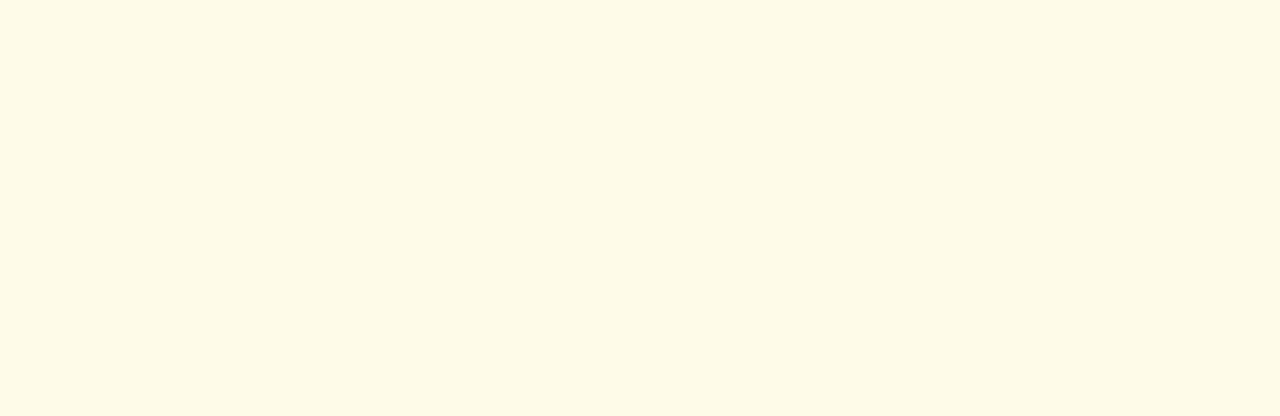
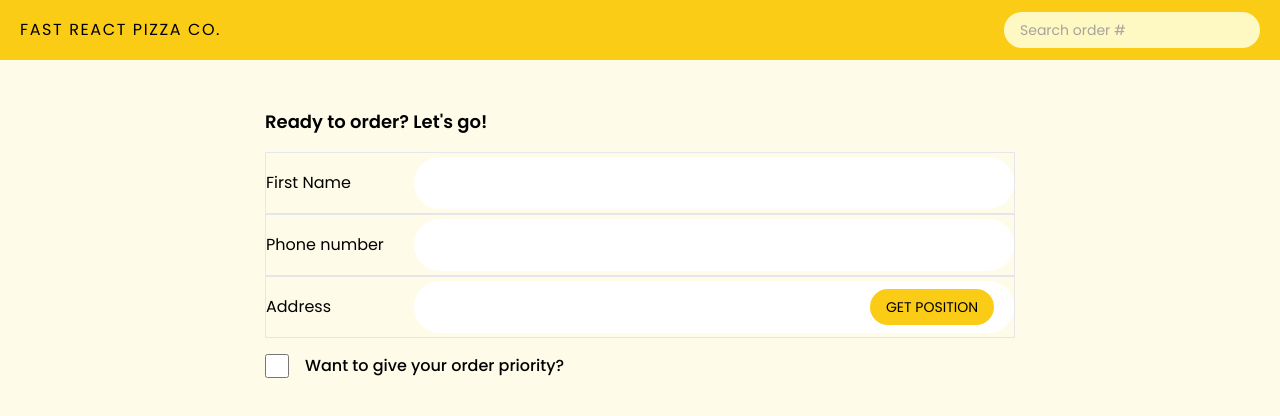
Before and after one commit to MarioMilosevic/Fast-pizza, a React (Vite) app: page /order/new in a window 1280 px wide. Before the commit this address had no page. Shown: the top 416 px of the page. Built offline with nearby package versions, Linux system fonts and the light colour scheme.

Commit message:
Add order and order Input components

```diff
--- a/src/App.tsx
+++ b/src/App.tsx
@@ -3,6 +3,7 @@ import Header from "./components/Header";
 import Welcome from "./components/Welcome";
 import Menu from "./components/Menu";
 import Cart from "./components/Cart";
+import Order from "./components/Order";
 function App() {
   return (
     <BrowserRouter>
@@ -11,6 +12,7 @@ function App() {
           <Route index element={<Welcome />} />
           <Route path="/menu" element={<Menu />} />
           <Route path="/cart" element={<Cart />} />
+          <Route path="/order/new" element={<Order />} />
         </Route>
       </Routes>
     </BrowserRouter>
--- a/src/components/Cart.tsx
+++ b/src/components/Cart.tsx
@@ -3,6 +3,7 @@ import { useSelector, useDispatch } from "react-redux";
 import { RootState } from "../redux/store/store";
 import { useNavigate } from "react-router-dom";
 import { setLoading } from "../redux/features/loadingSlice";
+import { clearCart } from "../redux/features/cartSlice";
 import Button from "./Button";
 import ClearButton from "./ClearButton";
 import CartItem from "./CartItem";
@@ -39,10 +40,10 @@ const Cart = () => {
           ))}
 
           <div className="flex gap-4">
-            <Button buttonClickHandler={() => console.log("nesto")} size="big">
+            <Button buttonClickHandler={() => navigate("/order/new")} size="big">
               Order Pizzas
             </Button>
-            <ClearButton clearButtonClickHandler={() => console.log("nesto")}>
+            <ClearButton clearButtonClickHandler={() => dispatch(clearCart())}>
               Clear Cart
             </ClearButton>
           </div>
--- a/src/components/CartItem.tsx
+++ b/src/components/CartItem.tsx
@@ -2,7 +2,7 @@ import Button from "./Button";
 import {
   removeAllItems,
   incrementItemQuantity,
-  decrementItemQuantity,
+    decrementItemQuantity,
 } from "../redux/features/cartSlice";
 import { useDispatch } from "react-redux";
 type CartItemProps = {
--- /dev/null
+++ b/src/components/Order.tsx
@@ -0,0 +1,24 @@
+import OrderInput from "./OrderInput";
+const Order = () => {
+  return (
+    <div className="w-[750px] border-black mx-auto py-12 flex flex-col gap-4">
+      <h2 className="font-semibold text-lg">Ready to order? Let's go!</h2>
+      <form>
+        <OrderInput info="First Name" />
+        <OrderInput info="Phone number" />
+        <OrderInput info="Address" />
+        <div className="flex gap-4 py-4">
+          <input type="checkbox" id="checkbox" className="w-6 h-6 accent-yellow-400 focus:ring-offset-2 focus:ring focus:ring-yellow-400" />
+          <label
+            htmlFor="checkbox"
+            className="text-base font-medium"
+          >
+            Want to give your order priority?
+          </label>
+        </div>
+      </form>
+    </div>
+  );
+};
+
+export default Order;
--- /dev/null
+++ b/src/components/OrderInput.tsx
@@ -0,0 +1,24 @@
+import Button from "./Button";
+type OrderInputType = {
+  info: string;
+};
+
+const OrderInput = ({ info }: OrderInputType) => {
+  return (
+    <div className="border relative border-b-stone-200 flex items-center justify-between py-1">
+      <label htmlFor={info}>{info}</label>
+      <input
+        id={info}
+        type="text"
+        className="rounded-full p-4 text-sm transition-all outline-none duration-300 placeholder:text-stone-400 placeholder:text-sm focus:outline-none focus:ring focus:ring-yellow-500 focus:ring-opacity-50 w-[600px]"
+      />
+      {info === "Address" && (
+        <div className="absolute right-5">
+          <Button buttonClickHandler={() => console.log("pozicija")} size="small">Get position</Button>
+        </div>
+      )}
+    </div>
+  );
+};
+
+export default OrderInput;
--- a/src/redux/features/cartSlice.ts
+++ b/src/redux/features/cartSlice.ts
@@ -45,6 +45,9 @@ export const userSlice = createSlice({
     removeAllItems: (state, action: PayloadAction<number>) => {
       state.cart = state.cart.filter((pizza) => pizza.id !== action.payload);
     },
+    clearCart: (state) => {
+      state.cart = []
+    }
   },
 });
 
@@ -59,5 +62,6 @@ export const {
   incrementItemQuantity,
   removeAllItems,
   decrementItemQuantity,
+  clearCart
 } = userSlice.actions;
 export default userSlice.reducer;
```
